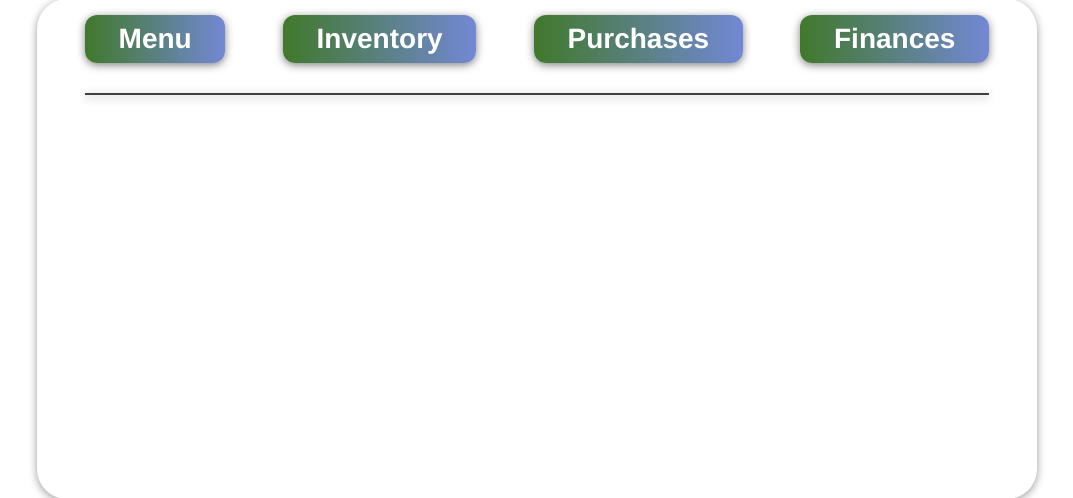
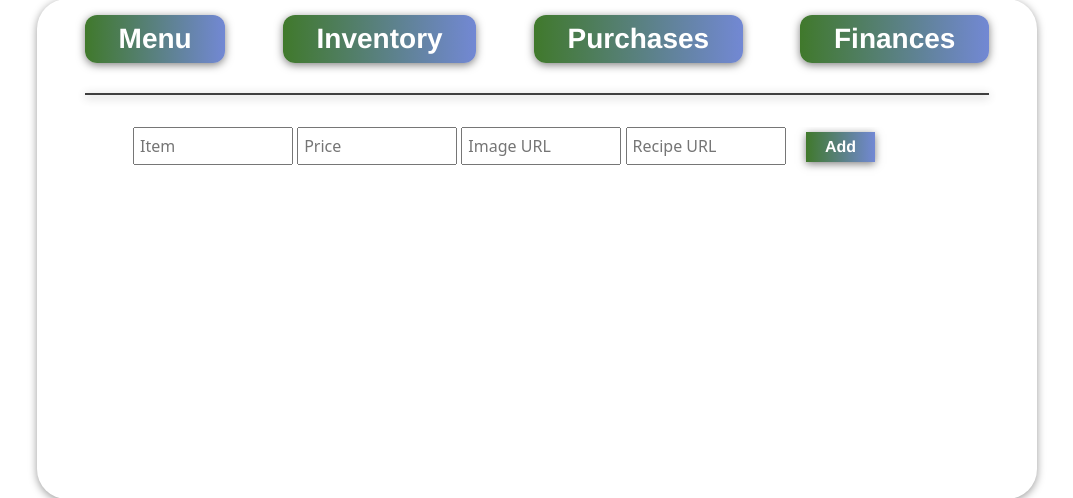
Before and after one commit to mrdanielvelez/DjangoDelights-CS50Web-FinalProject, a Django app: page / in a window 1280 px wide. Shown: the part 107-605 px from the top of the page, without its empty margins (103-1176 px from the left). Run offline with Django 3.2, Linux system fonts and the light colour scheme; the visitor is signed in with stand-in values (Sample User, id 1); data that the repository does not hold is empty.

Commit message:
Complete project

```diff
--- a/djangodelights/settings.py
+++ b/djangodelights/settings.py
@@ -30,6 +30,7 @@ ALLOWED_HOSTS = []
 # Fix "reverse accessor" errors
 AUTH_USER_MODEL = "inventory.User"
 
+LOGIN_URL = "login"
 
 # Application definition
 
--- a/djangodelights/urls.py
+++ b/djangodelights/urls.py
@@ -21,7 +21,12 @@ urlpatterns = [
     path('admin/', admin.site.urls),
     path("", views.index, name="index"),
     path("app/<str:feature>", views.app, name="app"),
+    path("recipes/<int:recipe_id>", views.recipes, name="recipes"),
+    path("new_item/", views.new_item, name="new_item"),
+    path("new_ingredient/", views.new_ingredient, name="new_ingredient"),
+    path("delete_ingredient/", views.delete_ingredient, name="delete_ingredient"),
+    path("new_purchase/", views.new_purchase, name="new_purchase"),
     path("login", views.login_view, name="login"),
     path("logout", views.logout_view, name="logout"),
-    path("register", views.register, name="register"),
+    path("register", views.register, name="register")
 ]
--- a/inventory/models.py
+++ b/inventory/models.py
@@ -1,6 +1,8 @@
 from django.contrib.auth.models import AbstractUser
+from django.core.validators import MinValueValidator
 from django.db import models
-from django.core.validators import MinValueValidator
+from django.utils import timezone
+
 
 class User(AbstractUser):
     pass
@@ -33,7 +35,7 @@ class RecipeRequirement(models.Model):
 
 class Purchase(models.Model):
     user = models.ForeignKey(User, on_delete=models.CASCADE, related_name="purchases")
-    timestamp = models.DateTimeField(auto_now_add=True)
+    timestamp = models.DateTimeField(default=timezone.now)
     menu_item = models.ForeignKey(MenuItem, on_delete=models.CASCADE, related_name="purchases")
 
     def __str__(self):
--- a/inventory/static/css/main.css
+++ b/inventory/static/css/main.css
@@ -185,10 +194,91 @@ html {
   margin-bottom: 15px;
 }
 
+#recipe-view {
+  justify-content: space-between;
+}
+
+#recipe-view #recipe-main {
+  flex-direction: row;
+  overflow: hidden !important;
+}
+
+#recipe-view #recipe-main img {
+  height: 30vh;
+}
+
+#recipe-view #recipe-info {
+  flex-direction: column;
+}
+
+#new-ingredient {
+  margin: 0 0 1rem 0.75rem;
+}
+
+#new-ingredient button {
+  font-size: 1rem;
+  margin-left: 1rem;
+  border-radius: 0;
+}
+
+#new-ingredient input, #new-ingredient select {
+  padding: 5px;
+}
+
+#new-ingredient input {
+  width: 10rem;
+}
+
+#new-purchase {
+  margin: 0 0 1rem 0.75rem;
+}
+
+#new-purchase button {
+  font-size: 1rem;
+  margin-left: 1rem;
+  border-radius: 0;
+}
+
+#new-purchase input, #new-purchase select {
+  padding: 5px;
+}
+
+#new-purchase input[type=text] {
+  width: 33%;
+}
+
+#new-purchase input[type=datetime-local] {
+  margin-left: 0.75rem;
+}
+
+#new-purchase select {
+  margin-left: 0.75rem;
+}
+
+#new-item {
+  margin: 0 0 1rem 0.75rem;
+  margin: 0 0 1rem 0;
+}
+
+#new-item button {
+  font-size: 1rem;
+  margin-left: 1rem;
+  border-radius: 0;
+}
+
+#new-item input, #new-item select {
+  padding: 5px;
+}
+
+#new-item input {
+  width: 10rem;
+}
+
 .card-img-top {
   width: 100%;
   height: 6vw;
   object-fit: cover;
+  cursor: pointer;
 }
 
 .navbar {
--- a/inventory/static/js/main.js
+++ b/inventory/static/js/main.js
@@ -1,9 +1,9 @@
 document.addEventListener("DOMContentLoaded", () => {
 
-    menuButton = document.querySelector("#menu");
-    inventoryButton = document.querySelector("#inventory");
-    purchasesButton = document.querySelector("#purchases");
-    financesButton = document.querySelector("#finances");
+    const menuButton = document.querySelector("#menu");
+    const inventoryButton = document.querySelector("#inventory");
+    const purchasesButton = document.querySelector("#purchases");
+    const financesButton = document.querySelector("#finances");
 
     menuButton.onclick = () => loadMenu();
     inventoryButton.onclick = () => loadInventory();
@@ -17,45 +17,52 @@ document.addEventListener("DOMContentLoaded", () => {
     window.onpopstate = event => {
         window[`load${event.state.section}`](pop=false);
     }
+
+    // Add an ingredient then load inventory
+    document.querySelector("#new-ingredient").onsubmit = () => {
+        const ingredientName = document.querySelector("#ingredient_name").value;
+        const quantity = document.querySelector("#quantity").value;
+        const unit = document.querySelector("#unit").value;
+        const unitPrice = document.querySelector("#unit_price").value;
+        addIngredient(ingredientName, quantity, unit, unitPrice);
+        return false;
+    }
+
+    // Add a purchase then load purchases
+    document.querySelector("#new-purchase").onsubmit = () => {
+        const purchasedItem = document.querySelector("#purchased_item").value;
+        const dateTime = document.querySelector("#date_time").value;
+        addPurchase(purchasedItem, dateTime);
+        return false;
+    }
 })
-
-function loadInventory(pop=true) {
-    fetch("app/inventory")
-    .then(response => response.json())
-    .then(data => {
-            const ingredients = document.querySelector("#ingredients-view > ul");
-            ingredients.innerHTML = "";
-            document.querySelector("#menu-view").style.display = "none";
-            document.querySelector("#purchases-view").style.display = "none";
-            document.querySelector("#finances-view").style.display = "none";
-            document.querySelector("#ingredients-view").style.display = "block";
-            console.log(data);
-            JSON.parse(data).forEach(result => {
-                let ingredient = document.createElement("li");
-                ingredient.innerHTML = `<strong>${result.name}</strong> | <em>${result.quantity} ${result.unit} in stock</em> | <span class="text-success">$${result.unit_price}</span> per unit`;
-                let deleteButton = document.createElement("button");
-                deleteButton.innerHTML = "<button>Delete Ingredient</button";
-                deleteButton.addEventListener("click", () => deleteIngredient(ingredient, result.id));
-                ingredients.append(ingredient);
-            })
-            if (pop) history.pushState({section: "Inventory"}, "", "#inventory");
-        })
-    .catch(error => console.log(error));
-}
 
 function loadMenu(pop=true) {
     fetch("app/menu")
     .then(response => response.json())
     .then(data => {
-        document.querySelector("#ingredients-view").style.display = "none";
+        document.querySelector("#inventory-view").style.display = "none";
         document.querySelector("#purchases-view").style.display = "none";
         document.querySelector("#finances-view").style.display = "none";
+        document.querySelector("#recipe-view").style.display = "none";
         const menu = document.querySelector("#menu-view");
         menu.innerHTML = "";
         menu.style.display = "flex";
         menu.style.flexWrap = "wrap";
         menu.style.justifyContent = "space-between";
         menu.style.gap = "10px";
+        let itemForm = document.createElement("form");
+        itemForm.method = "POST";
+        itemForm.id = "new-item";
+        itemForm.action = "/new_item/"
+        itemForm.innerHTML = `
+            <input required type="text" name="item_name" placeholder="Item">
+            <input required type="number" name="price" placeholder="Price">
+            <input required type="url" name="image_url" placeholder="Image URL">
+            <input required type="url" name="recipe_url" placeholder="Recipe URL">
+            <button type="submit">Add</button>
+        `;
+        menu.append(itemForm);
         JSON.parse(data).forEach(result => {
             let recipe = document.createElement("div");
             recipe.className = "card";
@@ -65,13 +72,43 @@ function loadMenu(pop=true) {
                 <div class="card-body">
                     <h5 class="card-title">${result.name}</h5>
                     <h6 class="card-subtitle my-2 text-success">$${result.price}</h6>
-                    <a class="recipe-button btn my-4" style="width: 100%" href="${result.recipe_link}">View Recipe</a>
+                    <a class="recipe-button btn my-4" style="width: 100%">View Recipe</a>
                 </div>
             `;
+            recipe.querySelector("img").addEventListener("click", () => loadRecipe(result.id));
+            recipe.querySelector(".recipe-button").addEventListener("click", () => loadRecipe(result.id));
             menu.append(recipe);
         })
         if (pop) history.pushState({section: "Menu"}, "", "#menu");
     })
+    .catch(error => console.log(error))
+}
+
+function loadInventory(pop=true) {
+    fetch("app/inventory")
+    .then(response => response.json())
+    .then(data => {
+            const ingredients = document.querySelector("#inventory-view > ul");
+            ingredients.innerHTML = "";
+            document.getElementById("new-ingredient").reset();
+            document.querySelector("#menu-view").style.display = "none";
+            document.querySelector("#purchases-view").style.display = "none";
+            document.querySelector("#finances-view").style.display = "none";
+            document.querySelector("#recipe-view").style.display = "none";
+            document.querySelector("#inventory-view").style.display = "block";
+            JSON.parse(data).forEach(result => {
+                let ingredient = document.createElement("li");
+                ingredient.innerHTML = `<strong>${result.name}</strong> | <em>${result.quantity} ${result.unit} in stock</em> | <span class="text-success">$${result.unit_price}</span> per unit`;
+                let deleteButton = document.createElement("button");
+                deleteButton.className = "del-button";
+                deleteButton.innerHTML = "Delete";
+                deleteButton.addEventListener("click", () => deleteIngredient(ingredient, result.id));
+                ingredient.append(deleteButton);
+                ingredients.append(ingredient);
+            })
+            if (pop) history.pushState({section: "Inventory"}, "", "#inventory");
+        })
+    .catch(error => console.log(error));
 }
 
 function loadPurchases(pop=true) {
@@ -80,9 +117,11 @@ function loadPurchases(pop=true) {
     .then(data => {
         const purchases = document.querySelector("#purchases-view > ul");
         purchases.innerHTML = "";
+        document.getElementById("new-purchase").reset();
         document.querySelector("#menu-view").style.display = "none";
-        document.querySelector("#ingredients-view").style.display = "none";
+        document.querySelector("#inventory-view").style.display = "none";
         document.querySelector("#finances-view").style.display = "none";
+        document.querySelector("#recipe-view").style.display = "none";
         document.querySelector("#purchases-view").style.display = "block";
         data.forEach(result => {
             let purchase = document.createElement("li");
@@ -91,26 +130,83 @@ function loadPurchases(pop=true) {
         })
         if (pop) history.pushState({section: "Purchases"}, "", "#purchases");
     })
+    .catch(error => console.log(error))
 }
 
 function loadFinances(pop=true) {
     fetch("app/finances")
     .then(response => response.json())
     .then(data => {
-        console.log(data);
         document.querySelector("#menu-view").style.display = "none";
-        document.querySelector("#ingredients-view").style.display = "none";
+        document.querySelector("#inventory-view").style.display = "none";
         document.querySelector("#purchases-view").style.display = "none";
+        document.querySelector("#recipe-view").style.display = "none";
         document.querySelector("#finances-view").style.display = "flex";
-        document.querySelector("#profit > h1").innerHTML = `$${data.profit}`;
-        document.querySelector("#revenue > h1").innerHTML = `$${data.revenue}`;
-        document.querySelector("#expenses > h1").innerHTML = `$${data.expenses}`;
+        document.querySelector("#profit > h2").innerHTML = `$${data.profit}`;
+        document.querySelector("#revenue > h2").innerHTML = `$${data.revenue}`;
+        document.querySelector("#expenses > h2").innerHTML = `$${data.expenses}`;
         if (pop) history.pushState({section: "Finances"}, "", "#finances");
     })
+    .catch(error => console.log(error))
+}
+
+function loadRecipe(recipeId, pop=true) {
+    fetch(`recipes/${recipeId}`)
+    .then(response => response.json())
+    .then(data => {
+        document.querySelector("#menu-view").style.display = "none";
+        document.querySelector("#inventory-view").style.display = "none";
+        document.querySelector("#purchases-view").style.display = "none";
+        document.querySelector("#finances-view").style.display = "none";
+        const recipe = document.querySelector("#recipe-view");
+        recipe.style.display = "flex";
+        recipe.innerHTML = "";
+        const recipeTitle = document.createElement("h3");
+        recipeTitle.innerHTML = `${data.recipe_name}`;
+        const recipeImage = document.createElement("img");
+        recipeImage.src = `${data.recipe_image}`;
+        const recipeMain = document.createElement("div");
+        recipeMain.id = "recipe-main";
+        recipeMain.append(recipeTitle, recipeImage);
+        recipe.append(recipeMain);
+        const recipeInfo = document.createElement("div");
+        recipeInfo.id = "recipe-info";
+        const instructionsButton = document.createElement("a");
+        instructionsButton.className = "recipe-button btn my-3";
+        instructionsButton.style = "width: 100%";
+        instructionsButton.innerHTML = "View Instructions";
+        instructionsButton.href = data.recipe_link;
+        recipeInfo.append(instructionsButton);
+        data.recipe_requirements.forEach(requirement => {
+            req = document.createElement("li");
+            req.innerHTML = `${requirement.quantity} ${requirement.unit} of ${requirement.name}`
+            recipeInfo.append(req);
+        })
+        recipe.append(recipeInfo);
+        if (pop) history.pushState({section: "Recipes", recipeId: recipeId}, "", `#${data.recipe_name.replace(/\s+/g, '-').toLowerCase()}`);
+    })
+    .catch(error => console.log(error))
+}
+
+function addIngredient(ingredientName, quantity, unit, unitPrice) {
+    fetch("new_ingredient/", {
+        method: "POST",
+        body: JSON.stringify({
+          ingredient_name: ingredientName,
+          quantity: quantity,
+          unit: unit,
+          unit_price: unitPrice
+        })
+    })
+    .then(response => response.json())
+    .then(result => {
+        if (!("error" in result)) loadInventory();
+    })
+    .catch(error => console.log(error))
 }
 
 function deleteIngredient(ingredient, ingredientId) {
-    fetch(`app/modify_ingredient`, {
+    fetch("delete_ingredient/", {
         method: "PUT",
         body: JSON.stringify({
             ingredient_id: ingredientId,
@@ -119,8 +215,22 @@ function deleteIngredient(ingredient, ingredientId) {
     })
     .then(response => response.json())
     .then(result => {
-        console.log(result);
-        ingredient.remove();
+        if (!("error" in result)) ingredient.remove();
     })
     .catch(error => console.log(error))
 }
+
+function addPurchase(purchasedItem, dateTime) {
+    fetch("new_purchase/", {
+        method: "POST",
+        body: JSON.stringify({
+          purchased_item: purchasedItem,
+          date_time: dateTime,
+        })
+    })
+    .then(response => response.json())
+    .then(result => {
+        if (!("error" in result)) loadPurchases();
+    })
+    .catch(error => console.log(error))
+}
--- a/inventory/static/scss/_mixins.scss
+++ b/inventory/static/scss/_mixins.scss
@@ -12,3 +12,15 @@
         box-shadow: 0px 2px 10px rgba(0, 0, 0, 0.5);
     }
 }
+
+@mixin app-form() {
+    margin: 0 0 1rem 0.75rem;
+    button {
+        font-size: 1rem;
+        margin-left: 1rem;
+        border-radius: 0;
+    }
+    input, select {
+        padding: 5px;
+    }
+}
--- a/inventory/static/scss/main.scss
+++ b/inventory/static/scss/main.scss
@@ -56,7 +56,10 @@ html {
                 padding-bottom: 12px;
             }
             .card {
-                height: 90%;
+                height: 85%;
+            }
+            .card-body {
+                overflow: hidden;
             }
         }
     }
@@ -70,6 +73,10 @@ html {
         &:hover, &:focus {
             opacity: 100%;
         }
+    }
+    .del-button {
+        font-size: 0.75rem;
+        margin-left: 20px;
     }
 }
 
@@ -138,10 +145,53 @@ html {
     }
 }
 
+#recipe-view {
+    justify-content: space-between;
+    #recipe-main {
+        flex-direction: row;
+        img {
+            height: 30vh;
+        }
+        overflow: hidden !important;
+    }
+    #recipe-info {
+        flex-direction: column;
+    }
+}
+
+#new-ingredient {
+    @include app-form;
+    input {
+        width: 10rem;
+    }
+}
+
+#new-purchase {
+    @include app-form;
+    input[type=text] {
+        width: 33%;
+    }
+    input[type=datetime-local] {
+        margin-left: 0.75rem;
+    }
+    select {
+        margin-left: 0.75rem;
+    }
+}
+
+#new-item {
+    @include app-form;
+    margin: 0 0 1rem 0;
+    input {
+        width: 10rem;
+    }
+}
+
 .card-img-top {
     width: 100%;
     height: 6vw;
     object-fit: cover;
+    cursor: pointer;
 }
 
 .navbar {
--- a/inventory/templates/inventory/app.html
+++ b/inventory/templates/inventory/app.html
@@ -3,36 +3,58 @@
 {% block content %}
     <div id="app">
         <nav>
-            <button id="menu">Menu</button>
-            <button id="inventory">Inventory</button>
-            <button id="purchases">Purchases</button>
-            <button id="finances">Finances</button>
+            <button class="nav" id="menu">Menu</button>
+            <button class="nav" id="inventory">Inventory</button>
+            <button class="nav" id="purchases">Purchases</button>
+            <button class="nav" id="finances">Finances</button>
         </nav>
         <hr>
         <div id="interface">
             <div id="menu-view">
             </div>
-            <div id="ingredients-view">
+            <div id="inventory-view">
+                <form id="new-ingredient" method="POST">
+                    <input required type="text" id="ingredient_name" name="ingredient_name" placeholder="Ingredient">
+                    <input required type="number" id="quantity" name="quantity" placeholder="Quantity">
+                    <input required type="text" id="unit" name="unit" placeholder="Unit Type">
+                    <input required type="number" id="unit_price" name="unit_price" placeholder="Unit Price" step="0.01">
+                    <button type="submit">Add</button>
+                </form>
                 <ul>
                 </ul>
             </div>
             <div id="purchases-view">
+                <form id="new-purchase" method="POST">
+                    <input required list="menu_items" type="text" id="purchased_item" name="purchased_item" placeholder="Purchase">
+                    <datalist id="menu_items">
+                        {% for name in item_names %}
+                            <option value="{{ name }}">
+                        {% endfor %}
+                    </datalist>
+                    <input required type="datetime-local" id="date_time" name="date_time">
+                    <select disabled required id="timezone" name="timezone">
+                        <option value="UTC">UTC</option>
+                    </select>
+                    <button type="submit">Add</button>
+                </form>
                 <ul>
                 </ul>
             </div>
             <div id="finances-view">
                 <div class="metric" id="profit">
                     <h3>Profit</h3>
-                    <h1></h1>
+                    <h2></h2>
                 </div>
                 <div class="metric" id="revenue">
                     <h3>Revenue</h3>
-                    <h1></h1>
+                    <h2></h2>
                 </div>
                 <div class="metric" id="expenses">
                     <h3>Expenses</h3>
-                    <h1></h1>
+                    <h2></h2>
                 </div>
+            </div>
+            <div id="recipe-view">
             </div>
         </div>
     </div>
--- a/inventory/templates/inventory/register.html
+++ b/inventory/templates/inventory/register.html
@@ -10,6 +10,9 @@
         </svg>
         <h1>Register for a new account</h1>
         <hr>
+        {% if message %}
+            <h5>{{ message }}</h5>
+        {% endif %}
         <form id="register" method="post">
             {% csrf_token %}
             <input required type="text" name="full_name" placeholder="Full Name">
--- a/inventory/views.py
+++ b/inventory/views.py
@@ -1,4 +1,5 @@
-import json
+import json, pytz
+
 from datetime import datetime
 
 from django.contrib.auth import authenticate, login, logout
@@ -6,9 +7,8 @@ from django.contrib.auth.decorators import login_required
 from django.core.serializers.json import Serializer
 from django.db import IntegrityError
 from django.http.response import JsonResponse
-from django.shortcuts import redirect, render
+from django.shortcuts import get_object_or_404, redirect, render
 from django.utils.encoding import smart_text
-from django.views.decorators import csrf
 from django.views.decorators.csrf import csrf_exempt
 
 from .models import *
@@ -19,9 +19,6 @@ class JSONSerializer(Serializer):
         self._current["id"] = smart_text(obj._get_pk_val(), strings_only=True)
         return self._current
 
-def index(request):
-    return render(request, "inventory/app.html")
-
 def register(request):
     if request.method == "POST":
         full_name = request.POST["full_name"].split(" ")
@@ -31,7 +28,6 @@ def register(request):
             user = User.objects.create_user(username=email, email=email, password=password, first_name=full_name[0], last_name=full_name[-1])
             user.save()
         except IntegrityError:
-            print(IntegrityError)
             return render(request, "inventory/register.html", {
                 "message": "Email address is already registered."
             })
@@ -59,6 +55,12 @@ def logout_view(request):
     logout(request)
     return redirect("login")
 
+@login_required
+def index(request):
+    return render(request, "inventory/app.html", {
+        "item_names": [item.name for item in MenuItem.objects.all()]
+    })
+
 @csrf_exempt
 @login_required
 def app(request, feature):
@@ -72,7 +74,6 @@ def app(request, feature):
         purchases = Purchase.objects.all().order_by("-timestamp")
         all_purchases = []
         for purchase in purchases:
-            print(purchase)
             all_purchases.append({
                 "menu_item": purchase.menu_item.name,
                 "timestamp": f"{datetime.strftime(purchase.timestamp, '%b %d, %Y at %I:%M %p %Z')}"
@@ -89,17 +90,84 @@ def app(request, feature):
                 expenses += requirement.quantity * float(requirement.ingredient.unit_price)
         profit = float(revenue) - expenses
         return JsonResponse({
-            "revenue": "{:,.2f}".format(round(revenue, 2)),
-            "profit": "{:,.2f}".format(round(profit, 2)),
-            "expenses": "{:,.2f}".format(round(expenses, 2))
+                "revenue": "{:,.2f}".format(round(revenue, 2)),
+                "profit": "{:,.2f}".format(round(profit, 2)),
+                "expenses": "{:,.2f}".format(round(expenses, 2))
             })
     else:
         return JsonResponse({"error": "Invalid app feature."}, status=400)
 
+@login_required
+def recipes(request, recipe_id):
+    try:
+        item = MenuItem.objects.get(pk=recipe_id)
+    except MenuItem.DoesNotExist:
+        return JsonResponse({"error": "Invalid request."}, status=400)
+    requirements = []
+    for requirement in item.requirements.all():
+        requirements.append({
+                "name": requirement.ingredient.name,
+                "quantity": requirement.quantity,
+                "unit": requirement.ingredient.unit
+            })
+    return JsonResponse({
+            "recipe_name": item.name,
+            "recipe_price": item.price,
+            "recipe_image": item.recipe_image,
+            "recipe_link": item.recipe_link,
+            "recipe_requirements": requirements
+        })
+
 @csrf_exempt
 @login_required
-def modify(request):
+def new_item(request):
+    if request.method == "POST":
+        item_name = request.POST["item_name"]
+        price = request.POST["price"]
+        image_url = request.POST["image_url"]
+        recipe_url = request.POST["recipe_url"]
+        item = MenuItem.objects.create(name=item_name, price=price, recipe_image=image_url, recipe_link=recipe_url)
+        item.save()
+        return redirect("index")
+
+@csrf_exempt
+@login_required
+def new_ingredient(request):
+    if request.method != "POST":
+        return JsonResponse({"error": "POST request required."}, status=400)
+    data = json.loads(request.body)
+    ingredient_name = data.get("ingredient_name")
+    quantity = data.get("quantity")
+    unit = data.get("unit")
+    unit_price = data.get("unit_price")
+    ingredient = Ingredient.objects.create(name=ingredient_name, quantity=quantity, unit=unit, unit_price=unit_price)
+    ingredient.save()
+    return JsonResponse({"message": "Ingredient successfully created."}, status=201)
+
+@csrf_exempt
+@login_required
+def new_purchase(request):
+    if request.method != "POST":
+        return JsonResponse({"error": "POST request required."}, status=400)
+    data = json.loads(request.body)
+    purchased_item = data.get("purchased_item")
+    date_time = datetime.strptime(data.get("date_time"), "%Y-%m-%dT%H:%M")
+    date_time = date_time.replace(tzinfo=pytz.UTC)
+    item = get_object_or_404(MenuItem, name=purchased_item)
+    purchase = Purchase.objects.create(user=request.user, menu_item=item, timestamp=date_time)
+    purchase.save()
+    return JsonResponse({"message": "Purchase successfully added."}, status=201)
+
+@csrf_exempt
+@login_required
+def delete_ingredient(request):
     if request.method == "PUT":
         data = json.loads(request.body)
         if data.get("ingredient_id") is not None:
-            pass
+            ingredient_id = data.get("ingredient_id")
+            ingredient = get_object_or_404(Ingredient, pk=ingredient_id)
+            if data.get("remove") == True:
+                ingredient.delete()
+            return JsonResponse({"success": "Ingredient successfully deleted"})
+        else:
+            return JsonResponse({"error": "Invalid request."}, status=400)
--- /dev/null
+++ b/requirements.txt
@@ -0,0 +1,4 @@
+asgiref==3.4.1
+Django==3.2.7
+pytz==2021.1
+sqlparse==0.4.2
```
Also changed, not shown: other parts of inventory/static/css/main.css (+44 -1 lines), inventory/static/scss/_responsive.scss (+40 -0 lines), README.md, inventory/migrations/0007_auto_20211015_1729.py (added).
